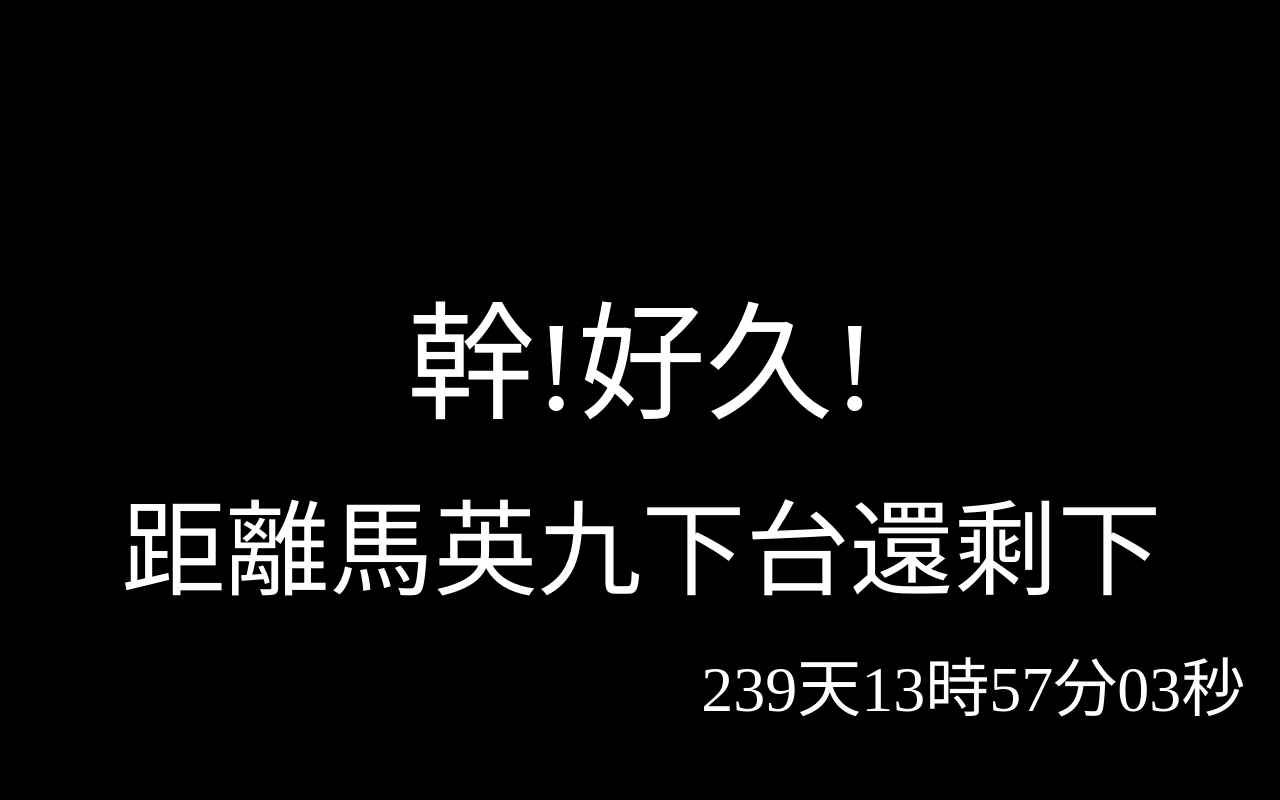
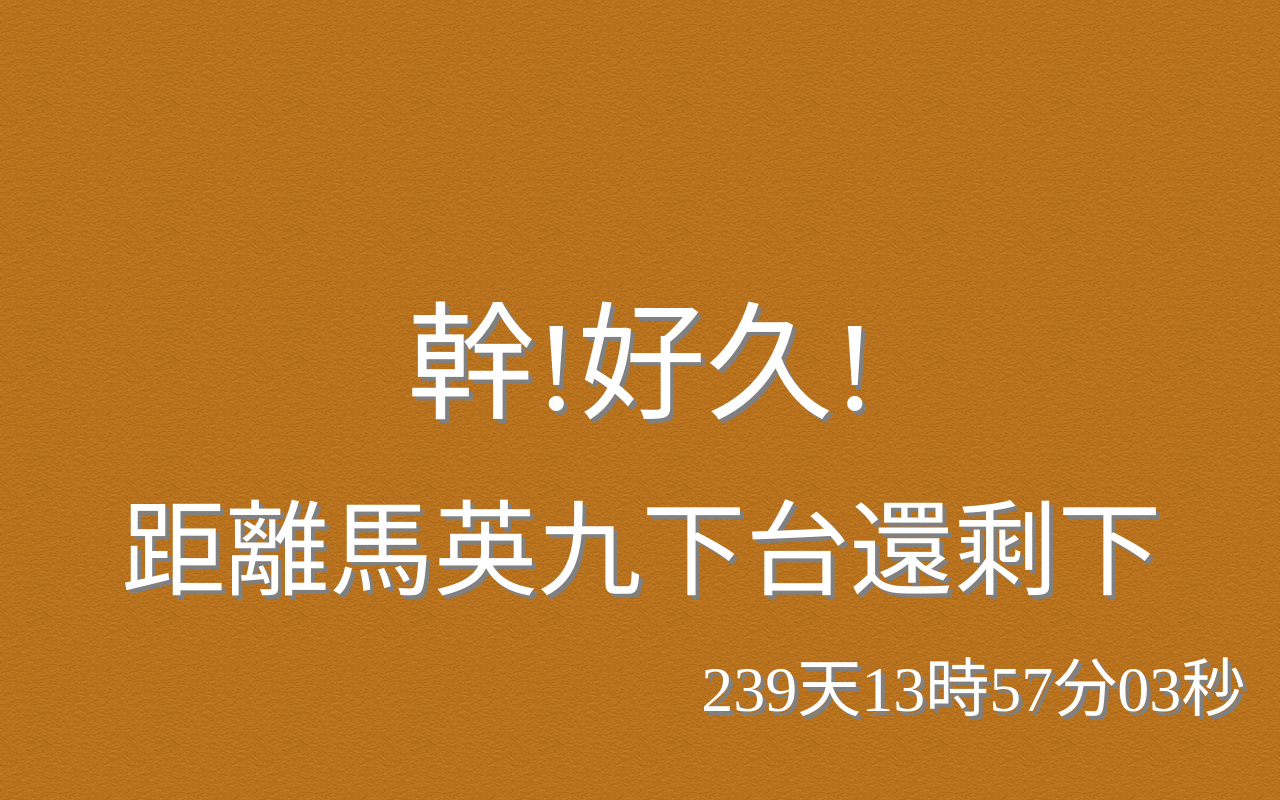
Before and after one commit to heibai19881230/agaodown, a plain HTML site: page index.html in a window 1280 px wide. Drawn offline with nearby package versions, Linux system fonts and the light colour scheme; files whose address does not match are found by name.

Commit message:
1.add background-img 2.add text-shadow

```diff
--- a/index.html
+++ b/index.html
@@ -19,11 +19,12 @@
 			html{
 			  height: 100%;
 			  width: 100%;
-			  background-color: black;
 			}
 			body {
 			  height: 90%;
 			  width: 99%;
+			  background-image:url(128-90.jpg);
+			  background-repeat:repeat;
 			}
 			.containerC {
 				height: 90%;
@@ -31,6 +32,7 @@
 			    position: absolute;
 			    color: #FFF;
 			    font-family: agao, serif;
+			    text-shadow:4px 4px #808080;
 
 			}
 			.row1 {
```
Also changed, not shown: 128-90.jpg (added).
